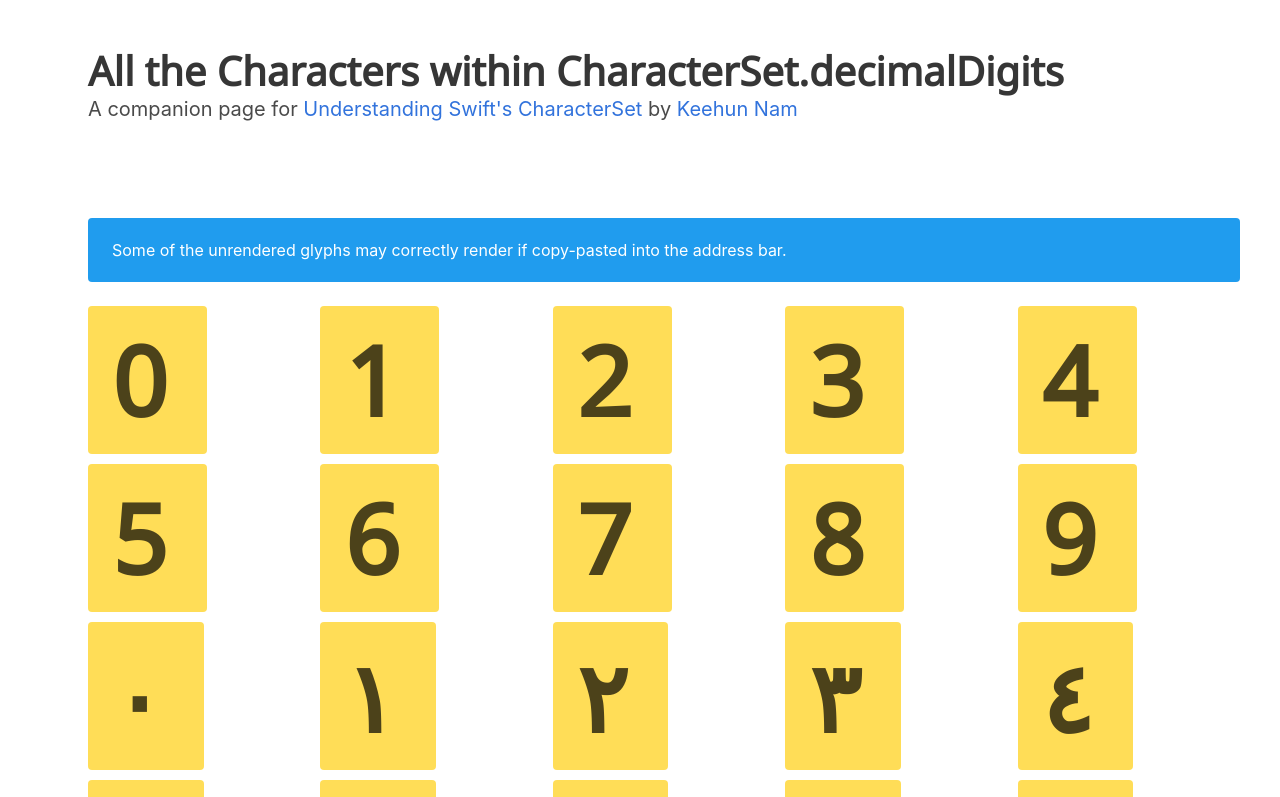
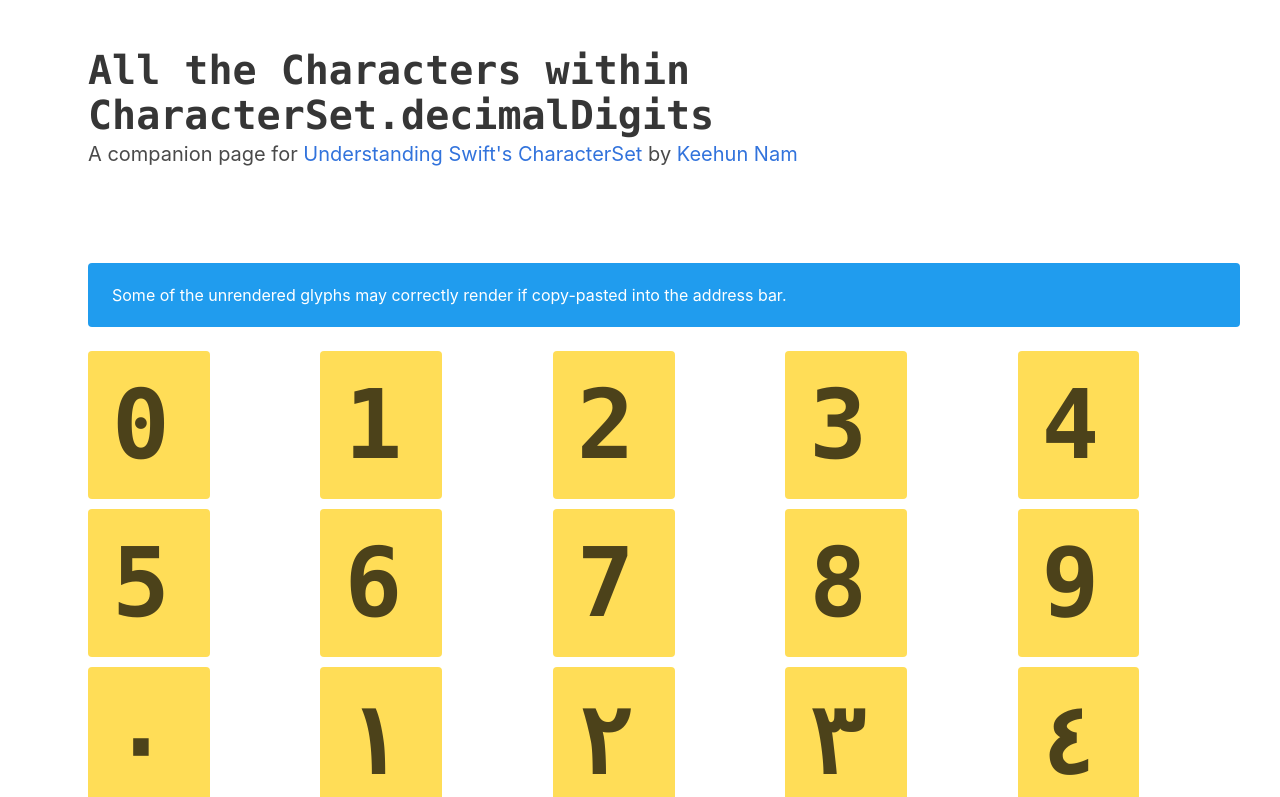
Before and after one commit to keehun/CharacterSetArticle, a plain HTML site: page docs/index.html in a window 1280 px wide. Shown: the top 797 px of the page. Drawn offline with Linux system fonts and the light colour scheme.

Commit message:
Add local fall-back fonts for Chrome

```diff
--- a/docs/styles.css
+++ b/docs/styles.css
@@ -1,15 +1,15 @@
 html {
 	background: #fff;
-    font-family: 'Noto Sans', sans-serif !important;
+    font-family: "Consolas", "Courier New", "Devanagari MT", "Gujarati MT", "Gurmukhi MT", "InaiMathi", "Kailasa", "Kannada MN", "Khmer MN", "Lao MN", "Malayalam MN", "Myanmar MN", "Noto Sans Balinese", "Noto Sans Brahmi", "Noto Sans Chakma", "Noto Sans Cham", "Noto Sans Javanese", "Noto Sans Kayah Li", "Noto Sans Lepcha", "Noto Sans Limbu", "Noto Sans Meetei Mayek", "Noto Sans NKo", "Noto Sans New Tai Lue", "Noto Sans Ol Chiki", "Noto Sans Osmanya", "Noto Sans Saurashtra", "Noto Sans Sundanese", "Noto Sans Tai Tham", "Noto Sans Vai", "Oriya MN", "STHeiti", "STIXGeneral", "Telugu MN", "Thonburi", "Noto Sans", sans-serif !important;
 }
 
 h1 {
-	font-family: 'Noto Sans', sans-serif !important;
+	font-family: "Consolas", "Courier New", "Devanagari MT", "Gujarati MT", "Gurmukhi MT", "InaiMathi", "Kailasa", "Kannada MN", "Khmer MN", "Lao MN", "Malayalam MN", "Myanmar MN", "Noto Sans Balinese", "Noto Sans Brahmi", "Noto Sans Chakma", "Noto Sans Cham", "Noto Sans Javanese", "Noto Sans Kayah Li", "Noto Sans Lepcha", "Noto Sans Limbu", "Noto Sans Meetei Mayek", "Noto Sans NKo", "Noto Sans New Tai Lue", "Noto Sans Ol Chiki", "Noto Sans Osmanya", "Noto Sans Saurashtra", "Noto Sans Sundanese", "Noto Sans Tai Tham", "Noto Sans Vai", "Oriya MN", "STHeiti", "STIXGeneral", "Telugu MN", "Thonburi", "Noto Sans", sans-serif !important;
 }
 
 p.title {
 	font-size: 6rem !important;
-	font-family: 'Noto Sans', sans-serif !important;
+	font-family: "Consolas", "Courier New", "Devanagari MT", "Gujarati MT", "Gurmukhi MT", "InaiMathi", "Kailasa", "Kannada MN", "Khmer MN", "Lao MN", "Malayalam MN", "Myanmar MN", "Noto Sans Balinese", "Noto Sans Brahmi", "Noto Sans Chakma", "Noto Sans Cham", "Noto Sans Javanese", "Noto Sans Kayah Li", "Noto Sans Lepcha", "Noto Sans Limbu", "Noto Sans Meetei Mayek", "Noto Sans NKo", "Noto Sans New Tai Lue", "Noto Sans Ol Chiki", "Noto Sans Osmanya", "Noto Sans Saurashtra", "Noto Sans Sundanese", "Noto Sans Tai Tham", "Noto Sans Vai", "Oriya MN", "STHeiti", "STIXGeneral", "Telugu MN", "Thonburi", "Noto Sans", sans-serif !important;
 }
 
 .grid-container {
```
